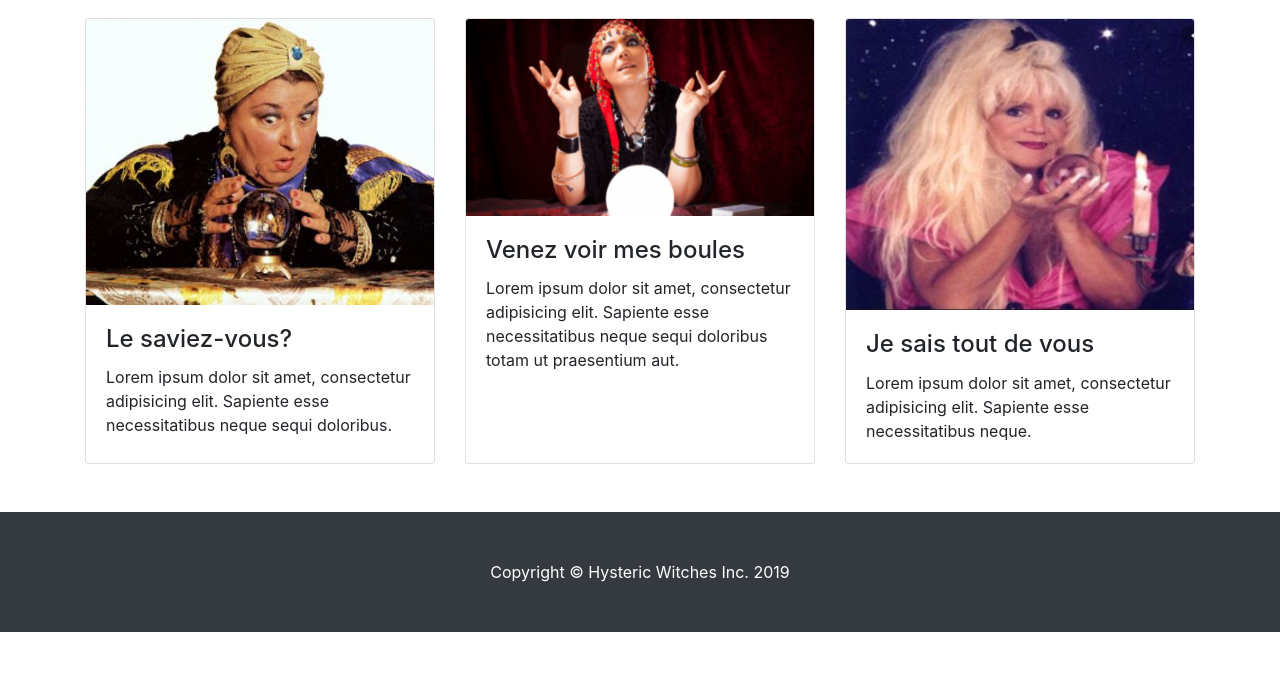
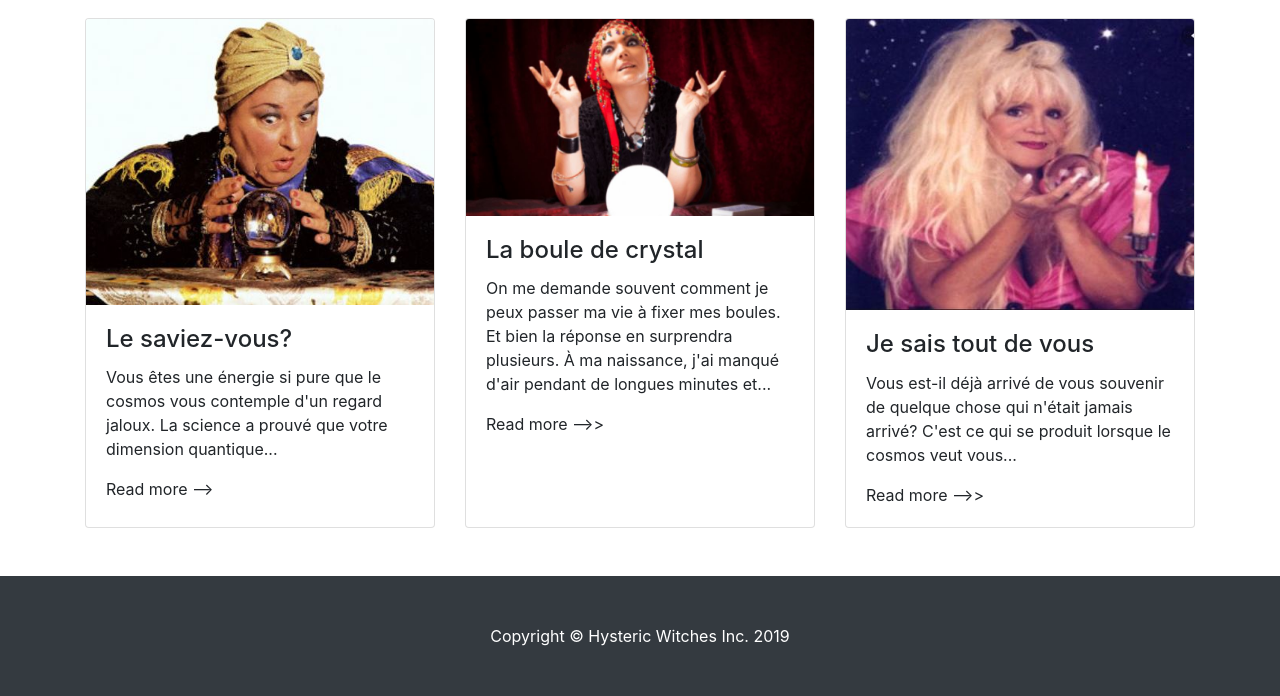
Before and after one commit to jlcyruqac-cours/travail-3-alchimyk, a Flask app: page / in a window 1280 px wide. Shown: the part 863-1559 px from the top of the page. Before the commit the page ends 1495 px from the top, so only its background shows below. Run offline with Flask 2, Linux system fonts and the light colour scheme; some libraries are stand-ins or nearby versions.

```diff
--- a/templates/index.html
+++ b/templates/index.html
@@ -138,7 +138,8 @@
           <img class="card-img-top" src="../static/images/fortuneTeller.jpg" alt="">
           <div class="card-body">
             <h4 class="card-title">Le saviez-vous?</h4>
-            <p class="card-text">Lorem ipsum dolor sit amet, consectetur adipisicing elit. Sapiente esse necessitatibus neque sequi doloribus.</p>
+            <p class="card-text">Vous êtes une énergie si pure que le cosmos vous contemple d'un regard jaloux.  La science a prouvé que votre dimension quantique...</p>
+            <a id="fuke"> Read more --></a>
           </div>
         </div>
       </div>
@@ -146,8 +147,9 @@
         <div class="card h-100">
           <img class="card-img-top" src="../static/images/crystalBall.jpg" alt="v">
           <div class="card-body">
-            <h4 class="card-title">Venez voir mes boules</h4>
-            <p class="card-text">Lorem ipsum dolor sit amet, consectetur adipisicing elit. Sapiente esse necessitatibus neque sequi doloribus totam ut praesentium aut.</p>
+            <h4 class="card-title">La boule de crystal</h4>
+            <p class="card-text">On me demande souvent comment je peux passer ma vie à fixer mes boules.  Et bien la réponse en surprendra plusieurs.  À ma naissance, j'ai manqué d'air pendant de longues minutes et...</p>
+            <a id="faki"> Read more -->></a>
           </div>
         </div>
       </div>
@@ -156,7 +158,8 @@
           <img class="card-img-top" src="../static/images/jojo.jpg" alt="q">
           <div class="card-body">
             <h4 class="card-title">Je sais tout de vous</h4>
-            <p class="card-text">Lorem ipsum dolor sit amet, consectetur adipisicing elit. Sapiente esse necessitatibus neque.</p>
+            <p class="card-text">Vous est-il déjà arrivé de vous souvenir de quelque chose qui n'était jamais arrivé?  C'est ce qui se produit lorsque le cosmos veut vous...</p>
+            <a id="fake"> Read more -->></a>
           </div>
         </div>
       </div>
```
Also changed, not shown: static/angry_scrat.jpg (deleted), static/images/jojo2.jpg (deleted), static/images/jojo4.JPG (deleted), static/images/symbols.JPG (deleted), static/scrat.jpg (deleted), static/scrat2.jpg (deleted), 1 other file.
